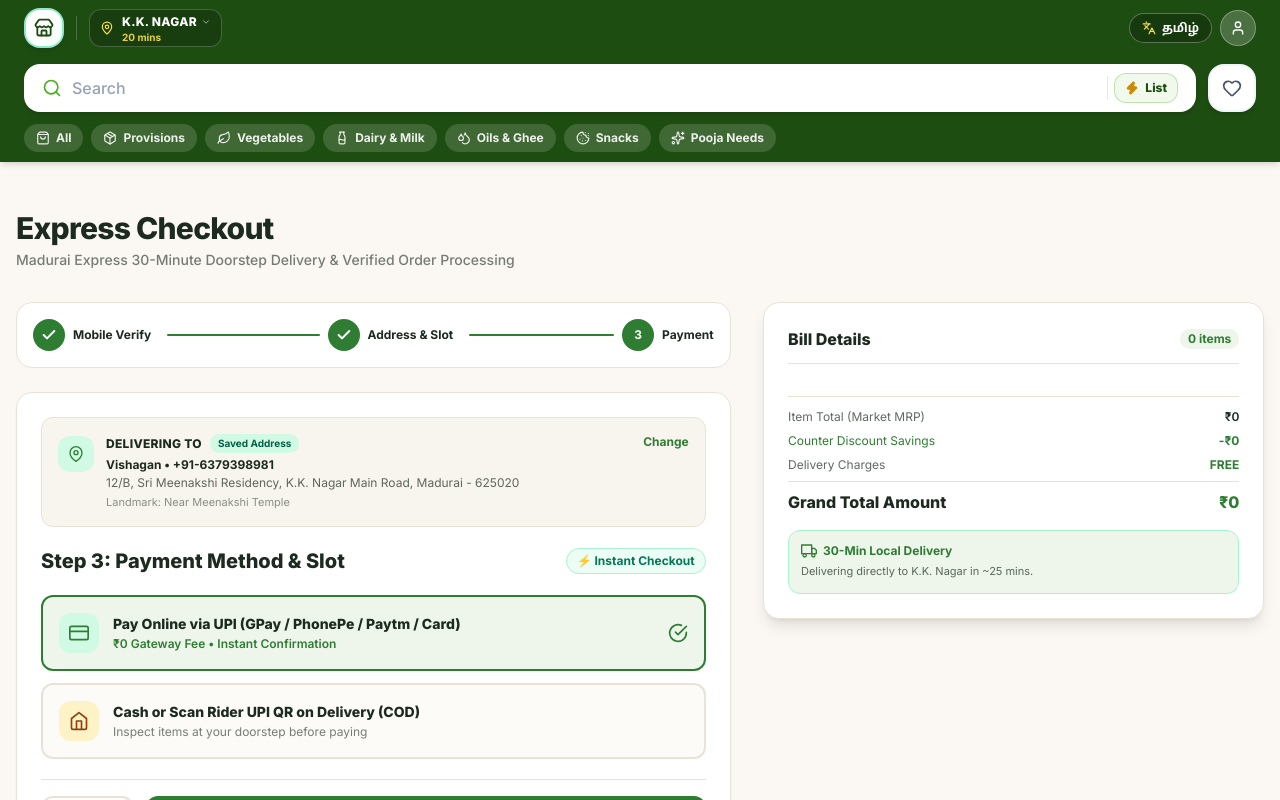
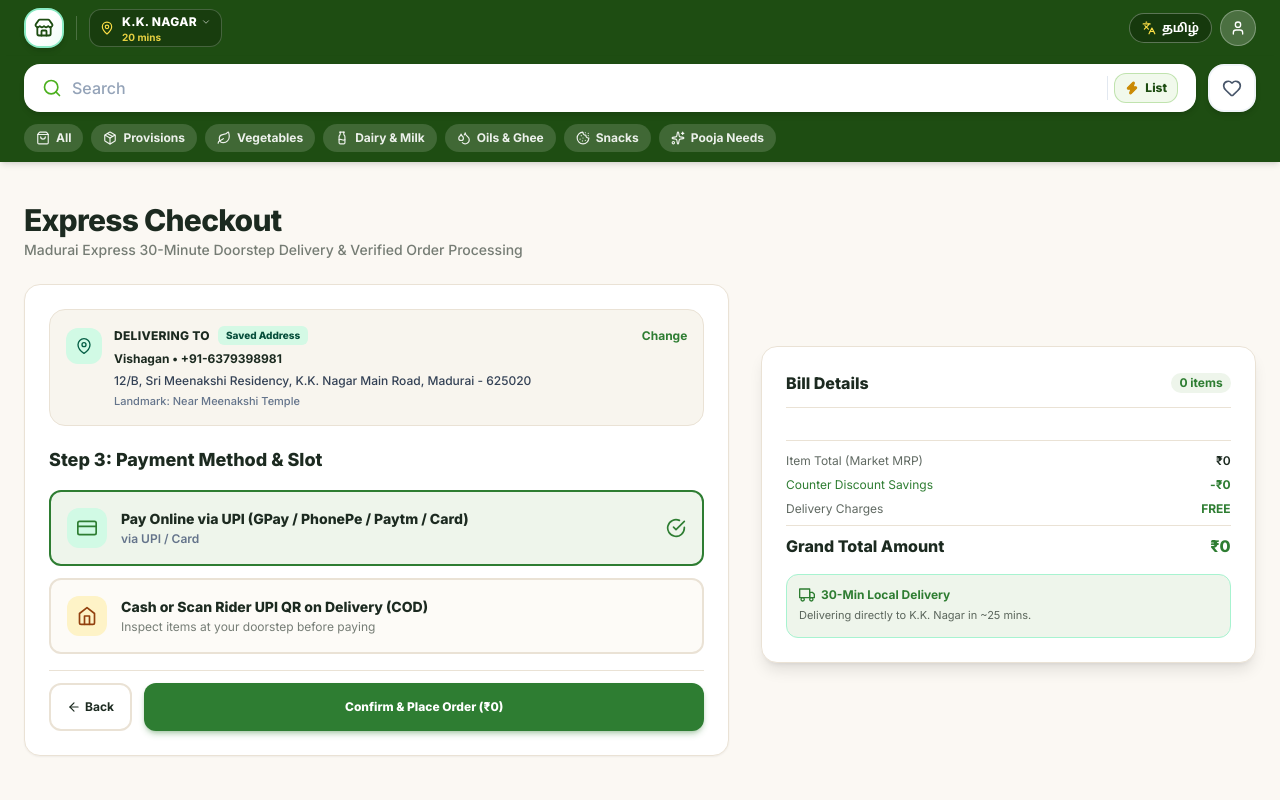
Before and after one commit to vishagan12/grocery, a Next.js app: page /checkout in a window 1280 px wide. Shown: the top 800 px of the page. Built offline with nearby package versions, Linux system fonts and the light colour scheme.

Commit message:
fix: checkout layout, eliminate timeline, format delivering to, single-line order button, prevent horizontal swipe

```diff
--- a/src/app/globals.css
+++ b/src/app/globals.css
@@ -23,6 +23,7 @@
 html {
   scroll-behavior: smooth;
   -webkit-overflow-scrolling: touch;
+  overscroll-behavior-x: none;
 }
 
 body {
@@ -30,6 +31,8 @@
   max-width: 100vw;
   width: 100%;
   position: relative;
+  overscroll-behavior-x: none;
+  touch-action: pan-y;
 }
 
 /* Prevent auto-zooming on iOS Safari and mobile browsers by enforcing 16px minimum font size */
--- a/src/components/CheckoutPage.tsx
+++ b/src/components/CheckoutPage.tsx
@@ -124,13 +124,13 @@
   }
 
   return (
-    <section className="py-8 md:py-12 bg-[#FBF8F3] min-h-screen">
-      <div className="max-w-7xl mx-auto px-4">
-        <div className="mb-8">
-          <h1 className="text-2xl md:text-3xl font-extrabold text-brand-slate tracking-tight">
+    <section className="py-6 md:py-10 bg-[#FBF8F3] min-h-screen w-full max-w-full overflow-x-hidden touch-pan-y">
+      <div className="max-w-7xl mx-auto px-3.5 sm:px-6 w-full">
+        <div className="mb-6">
+          <h1 className="text-xl md:text-3xl font-extrabold text-brand-slate tracking-tight">
             {t('checkout', lang)}
           </h1>
-          <p className="text-xs md:text-sm text-brand-slate/60 mt-1 font-medium">
+          <p className="text-xs md:text-sm text-brand-slate/60 mt-0.5 font-medium">
             {lang === 'ta'
               ? 'மதுரை விரைவு ஹோம் டெலிவரி & பாதுகாப்பான ஆர்டர் உறுதிப்படுத்தல்'
               : 'Madurai Express 30-Minute Doorstep Delivery & Verified Order Processing'}
@@ -138,43 +138,9 @@
         </div>
 
         {/* 2-Column Responsive Checkout Layout */}
-        <div className="grid lg:grid-cols-12 gap-8 items-start">
+        <div className="grid lg:grid-cols-12 gap-6 md:gap-8 items-start w-full">
           {/* Left Column (Steps 1, 2, 3) */}
-          <div className="lg:col-span-7 space-y-6">
-            {/* Step Navigation Indicator */}
-            <div className="bg-[#FFFFFF] rounded-2xl border border-[#EAE2D5] p-4 shadow-xs flex items-center justify-between">
-              {[
-                { s: 1, label: lang === 'ta' ? 'மொபைல் சரிபார்ப்பு' : 'Mobile Verify' },
-                { s: 2, label: lang === 'ta' ? 'டெலிவரி முகவரி' : 'Address & Slot' },
-                { s: 3, label: lang === 'ta' ? 'கட்டணம் & உறுதி' : 'Payment' },
-              ].map((item, idx) => (
-                <div key={item.s} className="flex items-center gap-2 flex-1 last:flex-initial">
-                  <div
-                    className={`w-8 h-8 rounded-full flex items-center justify-center font-bold text-xs transition-all shrink-0 ${
-                      step >= item.s
-                        ? 'bg-brand-primary text-white shadow-xs'
-                        : 'bg-[#EAE2D5] text-brand-slate/60'
-                    }`}
-                  >
-                    {step > item.s ? <IconCheck className="w-4 h-4 stroke-[3]" /> : item.s}
-                  </div>
-                  <span
-                    className={`hidden sm:inline text-xs font-bold ${
-                      step >= item.s ? 'text-brand-slate' : 'text-brand-slate/40'
-                    }`}
-                  >
-                    {item.label}
-                  </span>
-                  {idx < 2 && (
-                    <div
-                      className={`flex-1 h-0.5 mx-2 rounded-full transition-all ${
-                        step > item.s ? 'bg-brand-primary' : 'bg-[#EAE2D5]'
-                      }`}
-                    />
-                  )}
-                </div>
-              ))}
-            </div>
+          <div className="lg:col-span-7 space-y-5 w-full">
 
             {/* STEP 1: Phone Verification */}
             {step === 1 && (
@@ -401,31 +367,31 @@
 
             {/* STEP 3: Payment Method */}
             {step === 3 && (
-              <div className="bg-[#FFFFFF] rounded-2xl border border-[#EAE2D5] p-6 shadow-sm animate-fade-in space-y-5">
-                {/* Saved Address & User Details Summary Card */}
-                <div className="bg-[#F8F5EE] border border-[#EAE2D5] rounded-xl p-4 flex items-start justify-between gap-3">
-                  <div className="flex items-start gap-3">
-                    <div className="w-9 h-9 rounded-xl bg-emerald-100 text-brand-primary flex items-center justify-center shrink-0 mt-0.5">
-                      <IconMapPin className="w-4 h-4" />
+              <div className="bg-[#FFFFFF] rounded-2xl border border-[#EAE2D5] p-5 sm:p-6 shadow-sm animate-fade-in space-y-4">
+                {/* Saved Address & User Details Summary Card - Perfectly Aligned */}
+                <div className="bg-[#F8F5EE] border border-[#EAE2D5] rounded-2xl p-4 flex items-start justify-between gap-3">
+                  <div className="flex items-start gap-3 min-w-0">
+                    <div className="w-9 h-9 rounded-xl bg-emerald-100 text-brand-primary flex items-center justify-center shrink-0 mt-0.5 shadow-2xs">
+                      <IconMapPin className="w-4 h-4 text-emerald-800" />
                     </div>
-                    <div>
-                      <div className="flex items-center gap-2">
+                    <div className="min-w-0">
+                      <div className="flex items-center gap-2 flex-wrap">
                         <span className="font-extrabold text-xs text-brand-slate uppercase tracking-wide">
                           {lang === 'ta' ? 'டெலிவரி முகவரி' : 'Delivering To'}
                         </span>
-                        <span className="bg-emerald-100 text-emerald-800 text-[10px] font-bold px-2 py-0.5 rounded-full">
+                        <span className="bg-emerald-100/90 text-emerald-900 text-[10px] font-black px-2 py-0.5 rounded-md">
                           {lang === 'ta' ? 'சேமிக்கப்பட்ட முகவரி' : 'Saved Address'}
                         </span>
                       </div>
-                      <p className="text-xs font-bold text-brand-slate mt-1">
+                      <p className="text-xs font-bold text-brand-slate mt-1.5 truncate">
                         {state.userName || 'Vishagan'} • {phone}
                       </p>
-                      <p className="text-xs text-brand-slate/70 mt-0.5 leading-snug">
+                      <p className="text-xs text-slate-700 mt-1 leading-relaxed break-words font-medium">
                         {houseNo}, {street}
                       </p>
                       {landmark && (
-                        <p className="text-[11px] text-brand-slate/50 mt-0.5">
-                          Landmark: {landmark}
+                        <p className="text-[11px] text-slate-500 mt-0.5 font-medium">
+                          {lang === 'ta' ? 'அடையாளம்' : 'Landmark'}: {landmark}
                         </p>
                       )}
                     </div>
@@ -433,26 +399,24 @@
                   <button
                     type="button"
                     onClick={() => setStep(2)}
-                    className="text-xs font-bold text-brand-primary hover:underline shrink-0"
+                    className="text-xs font-bold text-brand-primary hover:underline shrink-0 pt-0.5"
                   >
                     {lang === 'ta' ? 'மாற்று' : 'Change'}
                   </button>
                 </div>
 
-                <div className="flex items-center justify-between">
-                  <h3 className="text-lg md:text-xl font-extrabold text-brand-slate">
+                {/* Payment Options Header without instant checkout badge */}
+                <div className="pt-1">
+                  <h3 className="text-base md:text-lg font-extrabold text-brand-slate">
                     {t('step3Title', lang)}
                   </h3>
-                  <span className="text-xs text-emerald-700 bg-emerald-50 px-2.5 py-1 rounded-full font-bold border border-emerald-200">
-                    ⚡ Instant Checkout
-                  </span>
                 </div>
 
                 <div className="space-y-3">
                   <button
                     type="button"
                     onClick={() => setPaymentMethod('upi')}
-                    className={`w-full p-4 rounded-xl border-2 text-left transition-all flex items-center gap-3.5 ${
+                    className={`w-full p-3.5 sm:p-4 rounded-xl border-2 text-left transition-all flex items-center gap-3.5 ${
                       paymentMethod === 'upi'
                         ? 'border-brand-primary bg-brand-mint'
                         : 'border-[#EAE2D5] hover:border-brand-primary/50 bg-[#FDFBF7]'
@@ -463,7 +427,7 @@
                     </div>
                     <div className="flex-1 min-w-0">
                       <p className="font-extrabold text-sm text-brand-slate">{t('payOnline', lang)}</p>
-                      <p className="text-xs text-brand-primary font-semibold mt-0.5">{t('zeroFee', lang)}</p>
+                      <p className="text-xs text-slate-500 font-semibold mt-0.5">via UPI / Card</p>
                     </div>
                     {paymentMethod === 'upi' && <IconCheckCircle className="w-5 h-5 text-brand-primary shrink-0" />}
                   </button>
@@ -471,7 +435,7 @@
                   <button
                     type="button"
                     onClick={() => setPaymentMethod('cod')}
-                    className={`w-full p-4 rounded-xl border-2 text-left transition-all flex items-center gap-3.5 ${
+                    className={`w-full p-3.5 sm:p-4 rounded-xl border-2 text-left transition-all flex items-center gap-3.5 ${
                       paymentMethod === 'cod'
                         ? 'border-brand-primary bg-brand-mint'
                         : 'border-[#EAE2D5] hover:border-brand-primary/50 bg-[#FDFBF7]'
@@ -488,21 +452,23 @@
                   </button>
                 </div>
 
-                <div className="flex gap-3 pt-4 border-t border-[#EAE2D5]">
+                {/* Bottom Action Row: Back Button + Confirm & Place Order in Single Line */}
+                <div className="flex items-center gap-2 sm:gap-3 pt-3 border-t border-[#EAE2D5]">
                   <button
                     type="button"
                     onClick={() => setStep(2)}
-                    className="px-5 py-3 rounded-xl border-2 border-[#EAE2D5] font-bold text-xs text-brand-slate hover:bg-[#F5EFE6] transition-all touch-target inline-flex items-center gap-1.5"
+                    className="px-3.5 sm:px-4 py-3 rounded-xl border-2 border-[#EAE2D5] font-bold text-xs text-brand-slate hover:bg-[#F5EFE6] transition-all touch-target inline-flex items-center justify-center gap-1 shrink-0"
+                    style={{ minHeight: '48px' }}
                   >
-                    <ArrowLeft className="w-3.5 h-3.5" />
+                    <ArrowLeft className="w-3.5 h-3.5 shrink-0" />
                     <span>{t('backBtn', lang)}</span>
                   </button>
                   <button
                     type="button"
                     onClick={handlePlaceOrder}
                     disabled={!paymentMethod}
-                    className="flex-1 py-4 rounded-xl font-black text-sm md:text-base bg-brand-primary hover:bg-brand-highlight text-white shadow-lg shadow-brand-primary/30 transition-all touch-target"
-                    style={{ minHeight: '52px' }}
+                    className="flex-1 px-3 sm:px-4 py-3 rounded-xl font-black text-xs xs:text-sm bg-brand-primary hover:bg-brand-highlight text-white shadow-md shadow-brand-primary/30 transition-all touch-target whitespace-nowrap overflow-hidden text-ellipsis flex items-center justify-center text-center"
+                    style={{ minHeight: '48px' }}
                   >
                     {t('confirmOrder', lang)} (₹{getCartTotal()})
                   </button>
```
